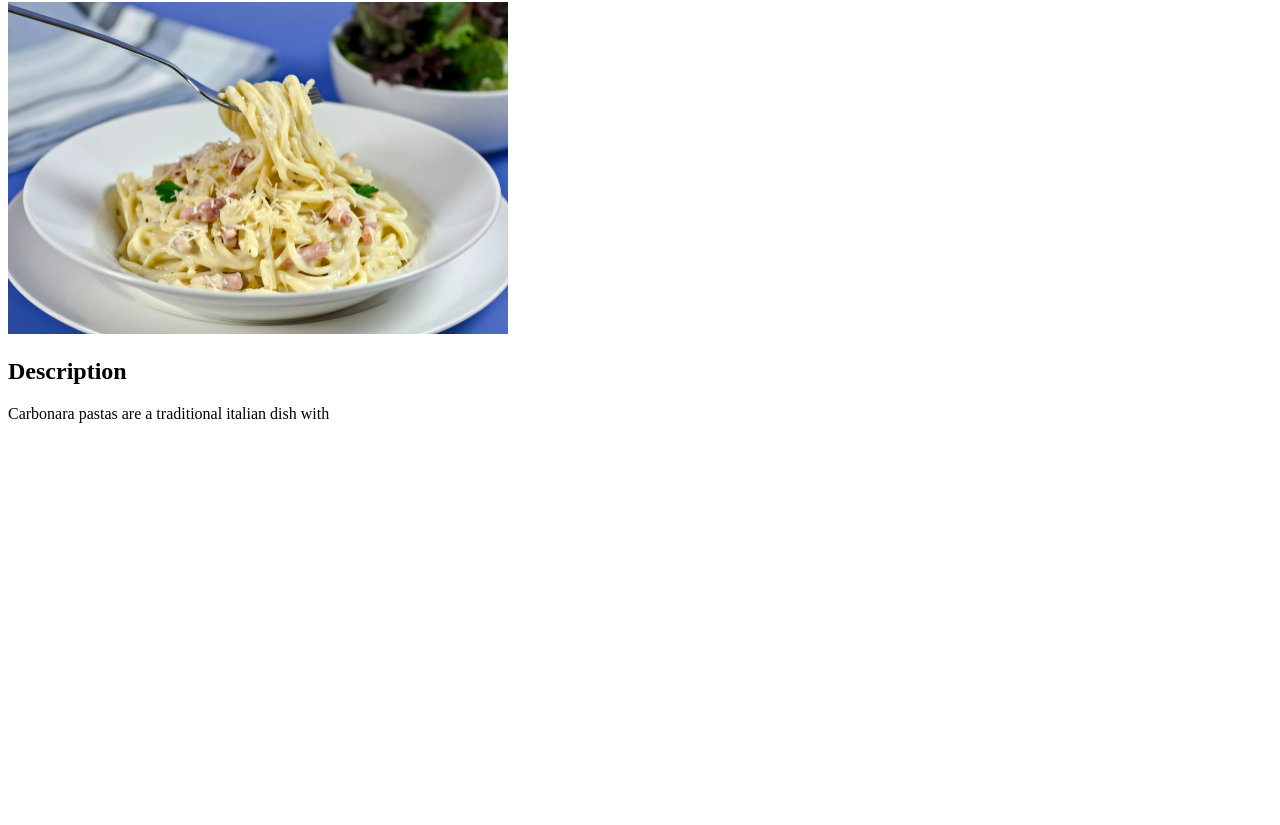
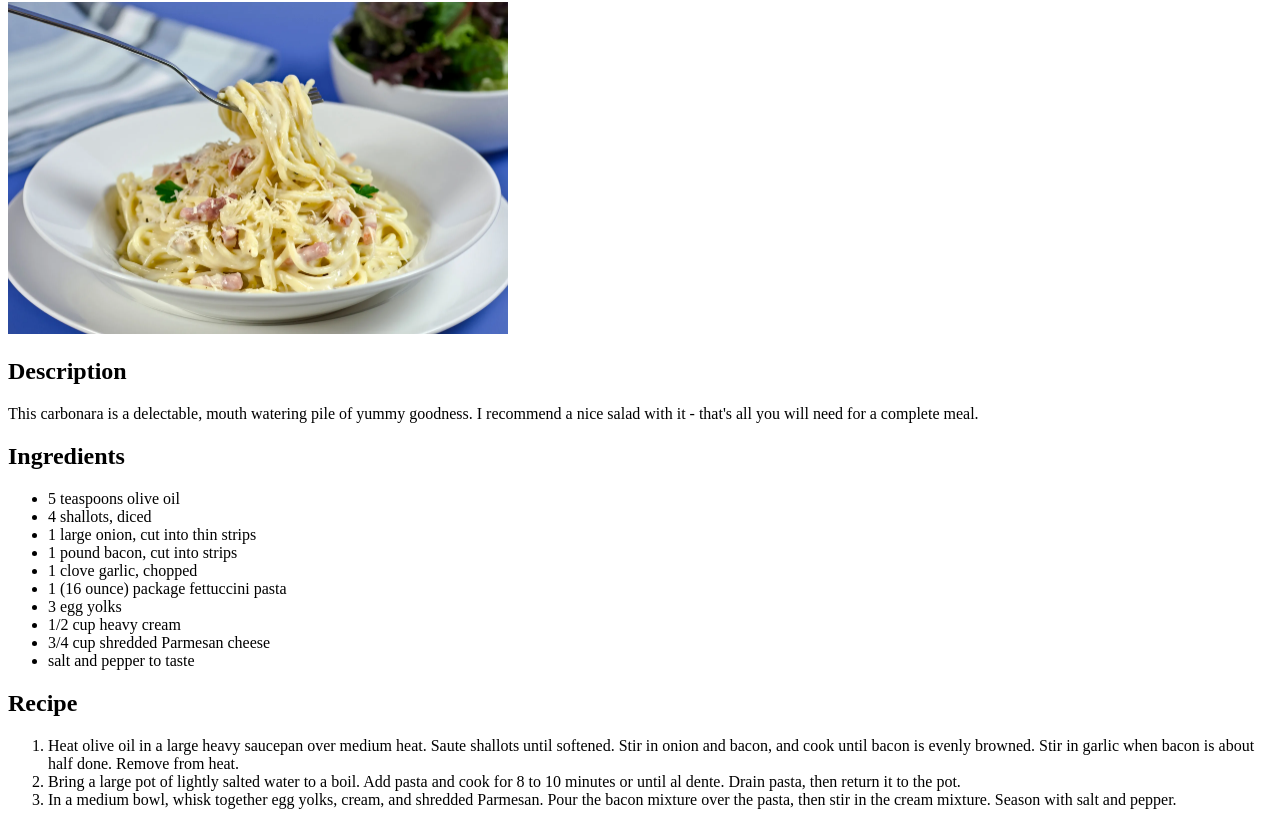
Before and after one commit to Antoine276/odin_recipes, a plain HTML site: page recipes/carbonaras.html in a window 1280 px wide. Shown: the part 78-903 px from the top of the page. Before the commit the page ends 800 px from the top, so only its background shows below. Drawn offline with Linux system fonts and the light colour scheme.

Commit message:
Finalisation of the 3 recipes with the ingredients and the steps of preparation

```diff
--- a/recipes/carbonaras.html
+++ b/recipes/carbonaras.html
@@ -22,7 +22,47 @@
         </h2>
 
         <p>
-            Carbonara pastas are a traditional italian dish with
+            This carbonara is a delectable, mouth watering pile of yummy goodness. I recommend a nice salad with it - that's all you will need for a complete meal.
         </p>
+
+        <h2>
+            Ingredients
+        </h2>
+
+        <ul>
+            <li>5 teaspoons olive oil</li>
+            <li>4 shallots, diced</li>
+            <li>1 large onion, cut into thin strips</li>
+            <li>1 pound bacon, cut into strips</li>
+            <li>1 clove garlic, chopped</li>
+            <li>1 (16 ounce) package fettuccini pasta</li>
+            <li>3 egg yolks</li>
+            <li>1/2 cup heavy cream</li>
+            <li>3/4 cup shredded Parmesan cheese</li>
+            <li>salt and pepper to taste</li>
+        </ul>
+
+        <h2>
+            Recipe
+        </h2>
+
+        <ol>
+            <li>
+                Heat olive oil in a large heavy saucepan over medium heat.
+                Saute shallots until softened. Stir in onion and bacon, and
+                cook until bacon is evenly browned. Stir in garlic when bacon
+                is about half done. Remove from heat.
+            </li>
+            <li>
+                Bring a large pot of lightly salted water to a boil. Add pasta
+                and cook for 8 to 10 minutes or until al dente. Drain pasta,
+                then return it to the pot.
+            </li>
+            <li>
+                In a medium bowl, whisk together egg yolks, cream, and shredded
+                Parmesan. Pour the bacon mixture over the pasta, then stir in the
+                cream mixture. Season with salt and pepper.
+            </li>
+        </ol>
     </body>
 </html>
```
Also changed, not shown: recipes/crepes.html (+36 -0 lines), recipes/hamburger.html (+39 -0 lines).
